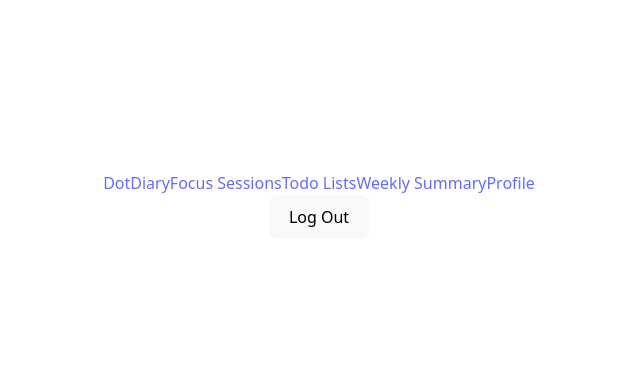
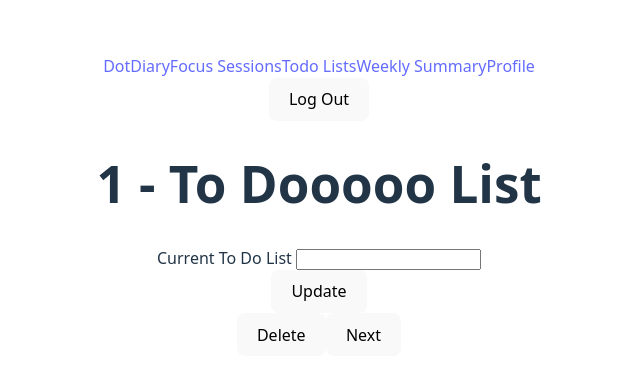
Before and after one commit to iijumanaAhmed/DotDiary-Frontend, a React (Vite) app: page /toDoLists/1 in a window 1280 px wide. Shown: the part 195-574 px from the top of the page, without its empty margins (321-961 px from the left). Built offline with nearby package versions, Linux system fonts and the light colour scheme; no server answers; sample sign-in values are in the browser's storage.

Commit message:
Update Todilist components and Create ToDoListDetail

```diff
--- a/src/App.jsx
+++ b/src/App.jsx
@@ -15,6 +15,7 @@ import FocusLogSession from './components/FocusLogSession/FocusLogSession'
 import SessionDetail from './components/FocusLogSession/SessionDetail/SessionDetail'
 
 import ToDoListForm from './components/ToDoListForm/ToDoListForm'
+import ToDoListDetail from './components/ToDoListDetail/ToDoListDetail'
 
 import DotDiary from './components/DotDiary/DotDiary'
 import WeeklySummary from './components/WeeklySummary/WeeklySummary'
@@ -43,7 +44,7 @@ function App() {
         <Route path='/focusLogs/:sessionId' element={<ProtectedRoute> <SessionDetail user={user} /> </ProtectedRoute>}></Route>
 
         <Route path='/toDoLists' element={<ProtectedRoute> <ToDoListForm user={user} setTodolistId={setTodolistId} /> </ProtectedRoute>}></Route>
-        {/* <Route path='/toDoLists/:toDoListId' element={<ProtectedRoute> <ToDoList user={user} setTodolistId={setTodolistId} /> </ProtectedRoute>}></Route> */}
+        <Route path='/toDoLists/:toDoListId' element={<ProtectedRoute> <ToDoListDetail user={user} /> </ProtectedRoute>}></Route>
       </Routes>
     </Router>
   )
--- a/src/components/FocusLogSession/FocusLogSession.jsx
+++ b/src/components/FocusLogSession/FocusLogSession.jsx
@@ -3,6 +3,7 @@ import { useNavigate, useParams } from 'react-router'
 import { authRequest } from "../../lib/auth"
 
 import Distractions from './Distractions/Distractions'
+import ToDoListDetail from '../../components/ToDoListDetail/ToDoListDetail'
 import Timer from './Timer/Timer'
 
 function FocusLogSession({ user }) {
@@ -115,6 +116,9 @@ function FocusLogSession({ user }) {
                                 </div>
                                 <button type='submit'>Submit</button>
                             </form>
+                            <div>
+                                <ToDoListDetail user={user} sessionId={sessionId} sessionData={sessionData} />
+                            </div>
                             <Distractions sessionData={sessionData} setSessionData={setSessionData} />
                             <button type='submit' onClick={deleteSession}>Delete</button>
                         </>
--- /dev/null
+++ b/src/components/ToDoListDetail/ToDoListDetail.jsx
@@ -0,0 +1,150 @@
+import { useEffect, useState } from 'react'
+import { useNavigate, useParams } from 'react-router'
+import { authRequest } from '../../lib/auth'
+
+import Tasks from '../ToDoListForm/Tasks/Tasks'
+// todo:
+// 1. handle displaying tasks
+
+function ToDoListDetail({ user, sessionId, sessionData }) {
+    const { toDoListId } = useParams()
+    const navigate = useNavigate()
+
+    const [todolistData, setTodoListData] = useState({
+        list_title: ''
+    })
+
+    function handleChange(event) {
+        setTodoListData({ ...todolistData, [event.target.name]: event.target.value })
+        console.log(todolistData)
+    }
+
+    async function displayToDoList() {
+        const response = await authRequest({ method: 'get', url: `http://127.0.0.1:8000/api/toDoLists/${toDoListId}` })
+        setTodoListData(response.data)
+        console.log('todolist:', todolistData)
+    }
+
+    async function displaySessionToDoList() {
+        // undefined on todolist id
+        let response = {}
+        response = await authRequest({ method: 'get', url: `http://127.0.0.1:8000/api/focusLogs/${sessionId}/` })
+
+        response = await authRequest({ method: 'get', url: `http://127.0.0.1:8000/api/toDoLists/${response.data.todolist}` })
+        setTodoListData(response.data)
+        console.log('todolist data:', response.data)
+        console.log('todolist:', todolistData)
+    }
+
+    useEffect(() => {
+        if (user) {
+            if (toDoListId) {
+                displayToDoList()
+            } else if (sessionId) {
+                displaySessionToDoList()
+            }
+        }
+    }, [])
+
+
+    async function updateToDoList(event) {
+        event.preventDefault()
+        let response = {}
+        if (todolistData.list_title === '' || todolistData.list_title === null) {
+            console.error('title must be written')
+        } else {
+            response = await authRequest({ data: todolistData, method: 'put', url: `http://127.0.0.1:8000/api/toDoLists/${toDoListId}/` })
+            console.log("put: ", response)
+            console.log("put data: ", response.data)
+        }
+
+        if (response.status === 200) {
+            navigate(`/toDoLists/${response.data.id}`)
+        }
+    }
+
+    async function updateList(event) {
+        event.preventDefault()
+        let response = {}
+        if (todolistData.list_title === '' || todolistData.list_title === null) {
+            console.error('title must be written')
+        } else {
+            response = await authRequest({ data: todolistData, method: 'put', url: `http://127.0.0.1:8000/api/toDoLists/${sessionData.todolist}/` })
+            console.log("session put: ", response)
+            console.log("session put data: ", response.data)
+        }
+    }
+
+    async function deleteToDoList() {
+        const response = await authRequest({ method: 'delete', url: `http://127.0.0.1:8000/api/toDoLists/${toDoListId}/` })
+        console.log("delete: ", response)
+        console.log("delete data: ", response.data)
+
+        if (response.status === 204) {
+            setTodoListData({ list_title: '' })
+            navigate(`/toDoLists`)
+        }
+    }
+    function currentSession() {
+        navigate(`/focusLogs/newSession`)
+    }
+
+    return (
+        <div>
+            {
+                user
+                    ?
+                    sessionId
+                        ?
+                        <div>
+                            <h1> {sessionData.todolist} - {todolistData.list_title} session To Do List </h1>
+                            <form onSubmit={updateList}>
+                                <div>
+                                    <label htmlFor='list_title'> Current To Do List </label>
+                                    <input value={todolistData.list_title} onChange={handleChange} id='list_title' name='list_title'></input>
+                                </div>
+                                <button type='submit'>Update</button>
+                            </form>
+                            <Tasks toDoListId={todolistData.id} todolistData={todolistData} setTodoListData={setTodoListData} />
+                        </div>
+                        :
+                        toDoListId
+                            ?
+                            <>
+                                <h1> {toDoListId} - {todolistData.list_title} To Dooooo List </h1>
+                                <form onSubmit={updateToDoList}>
+                                    <div>
+                                        <label htmlFor='list_title'> Current To Do List </label>
+                                        <input value={todolistData.list_title} onChange={handleChange} id='list_title' name='list_title'></input>
+                                    </div>
+                                    <button type='submit'>Update</button>
+                                </form>
+                                {/* <Tasks toDoListId={toDoListId} todolistData={todolistData} setTodoListData={setTodoListData} /> */}
+                                <button type='submit' onClick={deleteToDoList}>Delete</button>
+                                <button type='submit' onClick={currentSession}>Next</button>
+                            </>
+                            :
+                            <p>no todolist id</p>
+                    :
+                    <p>unathorized user</p>
+            }
+        </div>
+    )
+}
+
+export default ToDoListDetail
+
+
+// <div>
+//     <h1> {todolistData.list_title} To Do List Detail</h1>
+//     {/* <form onSubmit={updateToDoList}>
+//             <div>
+//                 <label htmlFor='list_title'> Current To Do List </label>
+//                 <input value={todolistData.list_title} onChange={handleChange} id='list_title' name='list_title'></input>
+//             </div>
+//             <button type='submit'>Update</button>
+//         </form>
+//         <Tasks toDoListId={todolist} todolistData={todolistData} setTodoListData={setTodoListData} sessionId={sessionId} />
+//         <button type='submit' onClick={deleteToDoList}>Delete</button>
+//         <button type='submit' onClick={currentSession}>Next</button> */}
+// </div>
```
